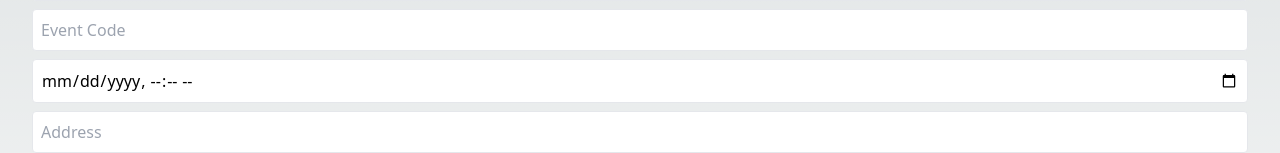
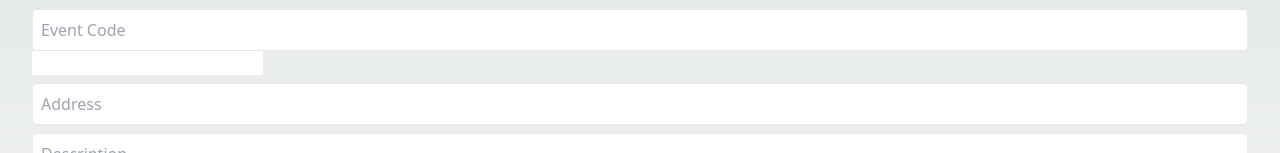
Before and after one commit to nischayhegde/chsh4h, a Next.js app: page /adminpanel in a window 1280 px wide. Shown: the part 373-526 px from the top of the page. Built offline with nearby package versions, Linux system fonts and the light colour scheme; no server answers; sample sign-in values are in the browser's storage.

Commit message:
fixed datetime on firefox

```diff
--- a/package.json
+++ b/package.json
@@ -19,6 +19,7 @@
     "postcss": "8.4.25",
     "react": "18.2.0",
     "react-calendar": "^4.3.0",
+    "react-datepicker": "^4.16.0",
     "react-dom": "18.2.0",
     "tailwindcss": "3.3.2"
   }
--- a/pages/adminpanel.js
+++ b/pages/adminpanel.js
@@ -4,6 +4,8 @@ import axios from 'axios'; // import axios
 import { FETCH_CACHE_HEADER } from 'next/dist/client/components/app-router-headers';
 import {useRouter} from 'next/router';
 import { parseISO, format } from 'date-fns';
+import DatePicker from "react-datepicker";
+import "react-datepicker/dist/react-datepicker.css";
 
 export default function Admin() {
     const router = useRouter();
@@ -140,7 +142,15 @@ export default function Admin() {
                         <input className="mt-2 w-full p-2 border rounded" name="points" type="number" placeholder="Points" onChange={handleChange} required />
                         <input className="mt-2 w-full p-2 border rounded" name="hours" type="number" placeholder="Hours" onChange={handleChange} required />
                         <input className="mt-2 w-full p-2 border rounded" name="code" maxLength="6" placeholder="Event Code" onChange={handleChange} required />
-                        <input className="mt-2 w-full p-2 border rounded" name="datetime" type="datetime-local" onChange={handleChange} required />
+                        <DatePicker
+                            selected={formState.datetime}
+                            onChange={date => setFormState({ ...formState, datetime: date })}
+                            showTimeSelect
+                            timeFormat="HH:mm"
+                            timeIntervals={15}
+                            timeCaption="time"
+                            dateFormat="MMMM d, yyyy h:mm aa"
+                        />
                         <input className="mt-2 w-full p-2 border rounded" name="address" placeholder="Address" onChange={handleChange} required />
                         <textarea className="mt-2 w-full p-2 border rounded" name="description" placeholder="Description" onChange={handleChange} required />
                         <button className="mt-2 w-full p-2 border rounded bg-blue-500 text-white" type="submit">Add Event</button>
```
Also changed, not shown: 1 other file (tests, documents, lock files or other folders).
